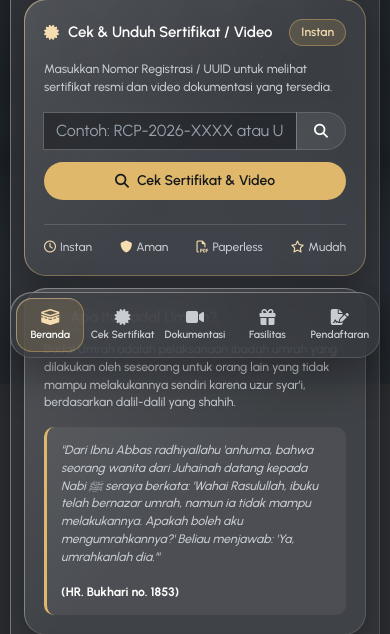
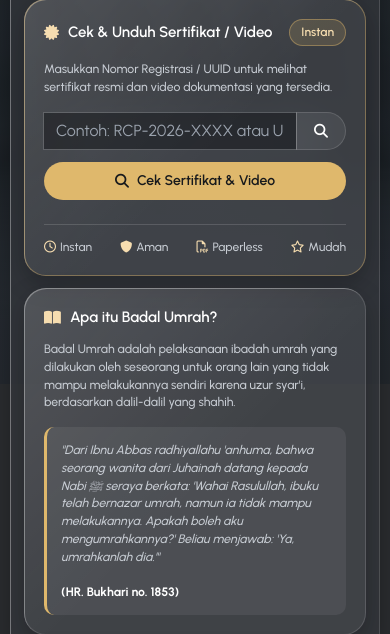
Before and after one commit to rsoeta/badal-umrah, a CodeIgniter 4 app: the page made by app/Views/home.php in a window 390 px wide. Shown: the part 476-1110 px from the top of the page. Run offline with PHP 8.4 and a stand-in for CodeIgniter, Linux system fonts and the light colour scheme; the template is opened without the code that fills it, so the values that code supplies are empty; some libraries are stand-ins or nearby versions; some web fonts are replaced.

Commit message:
feat: update smoked glass assets and navigation for improved mobile experience

```diff
--- a/app/Views/home.php
+++ b/app/Views/home.php
@@ -217,8 +217,7 @@
                 </div>
             </a>
 
-            <nav class="sg-nav" aria-label="Navigasi Halaman">
-                <span class="tabbar__pill" aria-hidden="true"></span>
+            <nav class="sg-nav sg-nav--desktop-only" aria-label="Navigasi Halaman">
                 <a href="#main-content" class="sg-nav__item is-active" aria-current="page">
                     <i class="fa-solid fa-kaaba"></i>
                     <span>Beranda</span>
--- a/app/Views/partials/smoked_glass_head.php
+++ b/app/Views/partials/smoked_glass_head.php
@@ -51,5 +51,5 @@
 <link rel="preconnect" href="https://fonts.googleapis.com">
 <link rel="preconnect" href="https://fonts.gstatic.com" crossorigin>
 <link href="https://fonts.googleapis.com/css2?family=Playfair+Display:ital,wght@0,600;0,700;1,600&family=Urbanist:wght@400;500;600;700&display=swap" rel="stylesheet">
-<link rel="stylesheet" href="<?= base_url('css/smoked-glass.css?v=1'); ?>">
-<script src="<?= base_url('js/smoked-glass.js?v=1'); ?>" defer></script>
+<link rel="stylesheet" href="<?= base_url('css/smoked-glass.css?v=2'); ?>">
+<script src="<?= base_url('js/smoked-glass.js?v=2'); ?>" defer></script>
--- a/public/css/smoked-glass.css
+++ b/public/css/smoked-glass.css
@@ -1325,7 +1325,7 @@ body.sg-body .swal2-html-container {
     }
 
     body.sg-has-tabbar .sg-frame,
-    .sg-frame:has(.sg-nav) {
+    .sg-frame:has(.sg-nav:not(.sg-nav--desktop-only)) {
         padding-bottom: calc(92px + env(safe-area-inset-bottom));
     }
 
@@ -1378,6 +1378,10 @@ body.sg-body .swal2-html-container {
         z-index: 1035;
     }
 
+    .sg-nav.sg-nav--desktop-only {
+        display: none !important;
+    }
+
     .sg-nav .tabbar__pill {
         display: block;
         position: absolute;
--- a/public/js/smoked-glass.js
+++ b/public/js/smoked-glass.js
@@ -94,8 +94,11 @@
     };
 
     const syncTabbarPills = () => {
-        const navs = document.querySelectorAll('.sg-nav');
-        if (navs.length === 0) return;
+        const navs = document.querySelectorAll('.sg-nav:not(.sg-nav--desktop-only)');
+        if (navs.length === 0) {
+            document.body.classList.remove('sg-has-tabbar');
+            return;
+        }
 
         document.body.classList.add('sg-has-tabbar');
         const isMobile = window.matchMedia('(max-width: 767.98px)').matches;
--- a/public/sw.js
+++ b/public/sw.js
@@ -5,7 +5,7 @@
    - Network First with offline cache & offline.html fallback for public HTML pages
    ========================================================================== */
 
-const CACHE_VERSION = 'badal-umrah-v1';
+const CACHE_VERSION = 'badal-umrah-v2';
 const STATIC_CACHE = `${CACHE_VERSION}-static`;
 const PAGE_CACHE = `${CACHE_VERSION}-pages`;
 const OFFLINE_FALLBACK = './offline.html';
@@ -14,8 +14,8 @@ const PRECACHE_ASSETS = [
   './offline.html',
   './manifest.json',
   './favicon.ico',
-  './css/smoked-glass.css?v=1',
-  './js/smoked-glass.js?v=1',
+  './css/smoked-glass.css?v=2',
+  './js/smoked-glass.js?v=2',
   './img/bg-haram-blur.jpg',
   './img/bg-haram.jpg',
   './img/logo-utama.png',
```
Also changed, not shown: tests/unit/SmokedGlassDesignSystemTest.php (+6 -2 lines).
